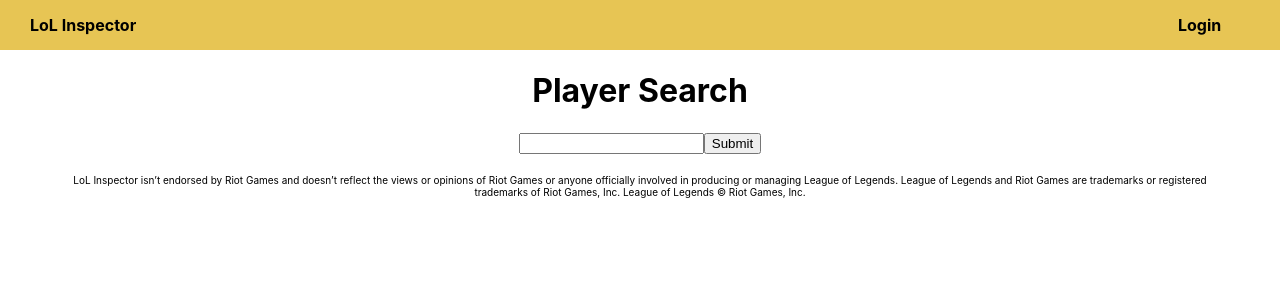
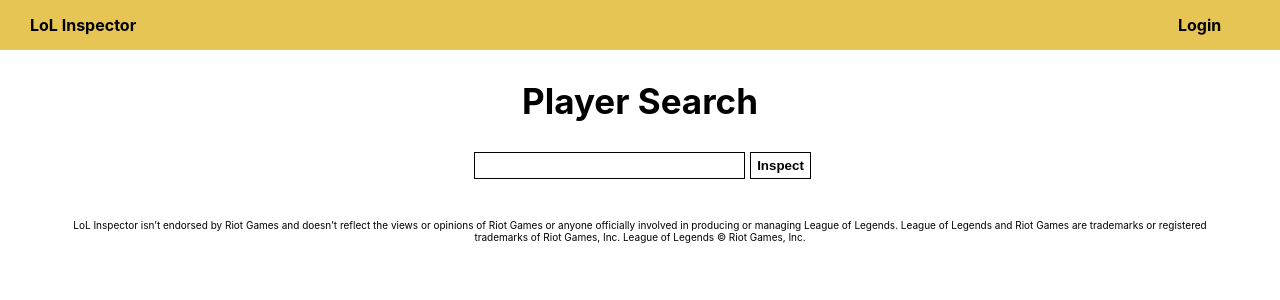
Before and after one commit to jonhuynh05/lol-inspector, a React (Create React App) app: page / in a window 1280 px wide. Shown: the top 300 px of the page. Built offline with nearby package versions, Linux system fonts and the light colour scheme.

Commit message:
style search

```diff
--- a/src/App.js
+++ b/src/App.js
@@ -201,6 +201,7 @@
         <Nav isLoggedIn={this.state.isLoggedIn} username={this.state.username} userId={this.state.userId} logout={this.handleLogout}/>
         <Switch>
             <Route exact path={ROUTES.HOME} render={() => <PlayerSearch isLoggedIn={this.state.isLoggedIn}/>} username={this.state.username} userId={this.state.userId}/>
+            <Route exact path={ROUTES.SEARCH} render={() => <PlayerSearch isLoggedIn={this.state.isLoggedIn}/>} username={this.state.username} userId={this.state.userId}/>
             <Route exact path={`${ROUTES.SEARCH}/:summoner`} render={() => <ShowPlayer isLoggedIn={this.state.isLoggedIn} username={this.state.username} userId={this.state.userId} favorites={this.state.favorites} handleFavoritesUpdate={this.handleFavoritesUpdate}/>}/>
             <Route exact path={ROUTES.USER} render={() => <Login onChange={this.onChange} handleLoginReset={this.handleLoginReset} handleLogin={this.handleLogin} handleRegister={this.handleRegister} state={this.state}/>}/>
             <Route exact path={`${ROUTES.USER}/:userId`} render={() => <User favorites={this.state.favorites} isLoggedIn={this.state.isLoggedIn} username={this.state.username} userId={this.state.userId}/>}/>
--- a/src/Footer/footer.css
+++ b/src/Footer/footer.css
@@ -1,5 +1,5 @@
 #disclaimer {
     font-size: 10px;
-    margin: 20px auto;
+    margin: 40px auto 20px auto;
     width: 90%;
 }
--- a/src/PlayerSearch/index.js
+++ b/src/PlayerSearch/index.js
@@ -67,10 +67,12 @@
         }
         return(
             <div>
-                <h1>Player Search</h1>
-                <form onSubmit={this.handleSubmit}>
-                    <input type="text" name="query" value={this.state.query} onChange={this.handleChange}/>
-                    <button type="submit">Submit</button>
+                <div id="player-search-header">Player Search</div>
+                <form id="search-form" onSubmit={this.handleSubmit}>
+                    <div className="search-row">
+                        <input id="player-search-input" type="text" name="query" value={this.state.query} onChange={this.handleChange}/>
+                        <button id="search-button" type="submit">Inspect</button>
+                    </div>
                 </form>
                 <MoonLoader
                     sizeUnit={"px"}
--- a/src/PlayerSearch/playersearch.css
+++ b/src/PlayerSearch/playersearch.css
@@ -1,3 +1,33 @@
 .error-message{
     color: red;
 }
+
+#player-search-header{
+    font-weight: bold;
+    font-size: 35px;
+    margin: 30px
+}
+
+#player-search-input{
+    font-size: 20px;
+    text-align: center;
+    border: 1px solid black;
+    margin: 0 5px
+}
+
+.search-row{
+    display: flex;
+    justify-content: center;
+}
+
+#search-button{
+    background-color: white;
+    color: black;
+    border: 1px solid black;
+    font-weight: bold
+}
+
+#search-button:hover{
+    background-color: black;
+    color: rgb(231, 197, 84);
+}
```
